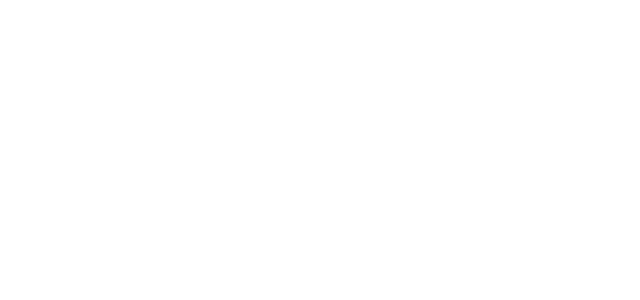
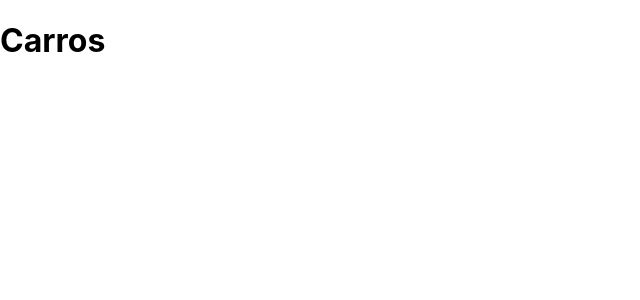
Before and after one commit to raphael-ferreira/responsive-form, a React (Vite) app: page /carros in a window 1280 px wide. Shown: the top 300 px of the page, without its empty margins (0-640 px from the left). Built offline with nearby package versions, Linux system fonts and the light colour scheme.

Commit message:
feat: added routes

```diff
--- a/src/App.tsx
+++ b/src/App.tsx
@@ -1,5 +1,19 @@
+import { BrowserRouter, Route, Routes } from 'react-router-dom'
+import { Cars, Home, Motorcycles, NotFound } from './pages'
+
 function App() {
-	return <div className="App"></div>
+	return (
+		<BrowserRouter>
+			<div className="App">
+				<Routes>
+					<Route path="/" element={<Home />} />
+					<Route path="/carros" element={<Cars />} />
+					<Route path="/motos" element={<Motorcycles />} />
+					<Route path="*" element={<NotFound />} />
+				</Routes>
+			</div>
+		</BrowserRouter>
+	)
 }
 
 export default App
--- a/src/config/styles/global.css
+++ b/src/config/styles/global.css
@@ -1,6 +1,7 @@
 body {
 	margin: 0;
-  font-family: -apple-system, BlinkMacSystemFont, 'Segoe UI', 'Roboto', 'Oxygen',
+	padding: 0;
+	font-family: -apple-system, BlinkMacSystemFont, 'Roboto', 'Segoe UI', 'Oxygen',
 		'Ubuntu', 'Cantarell', 'Fira Sans', 'Droid Sans', 'Helvetica Neue',
 		sans-serif;
 	-webkit-font-smoothing: antialiased;
--- /dev/null
+++ b/src/pages/Cars/index.tsx
@@ -0,0 +1,5 @@
+import React from 'react'
+
+export const Cars: React.FC = () => {
+	return <h1>Carros</h1>
+}
--- /dev/null
+++ b/src/pages/Home/index.tsx
@@ -0,0 +1,5 @@
+import React from 'react'
+
+export const Home: React.FC = () => {
+	return <h1>Home</h1>
+}
--- /dev/null
+++ b/src/pages/Motorcycles/index.tsx
@@ -0,0 +1,5 @@
+import React from 'react'
+
+export const Motorcycles: React.FC = () => {
+	return <h1>Motos</h1>
+}
--- /dev/null
+++ b/src/pages/NotFound/index.tsx
@@ -0,0 +1,5 @@
+import React from 'react'
+
+export const NotFound: React.FC = () => {
+	return <h1>Página não encontrada</h1>
+}
--- /dev/null
+++ b/src/pages/index.tsx
@@ -0,0 +1,4 @@
+export * from './Home'
+export * from './Cars'
+export * from './Motorcycles'
+export * from './NotFound'
```
Also changed, not shown: package.json (+6 -1 lines), src/main.tsx (+4 -4 lines), .eslintrc.js (added), 1 other file (tests, documents, lock files or other folders). Lines whose indentation alone changed are shown as unchanged.
